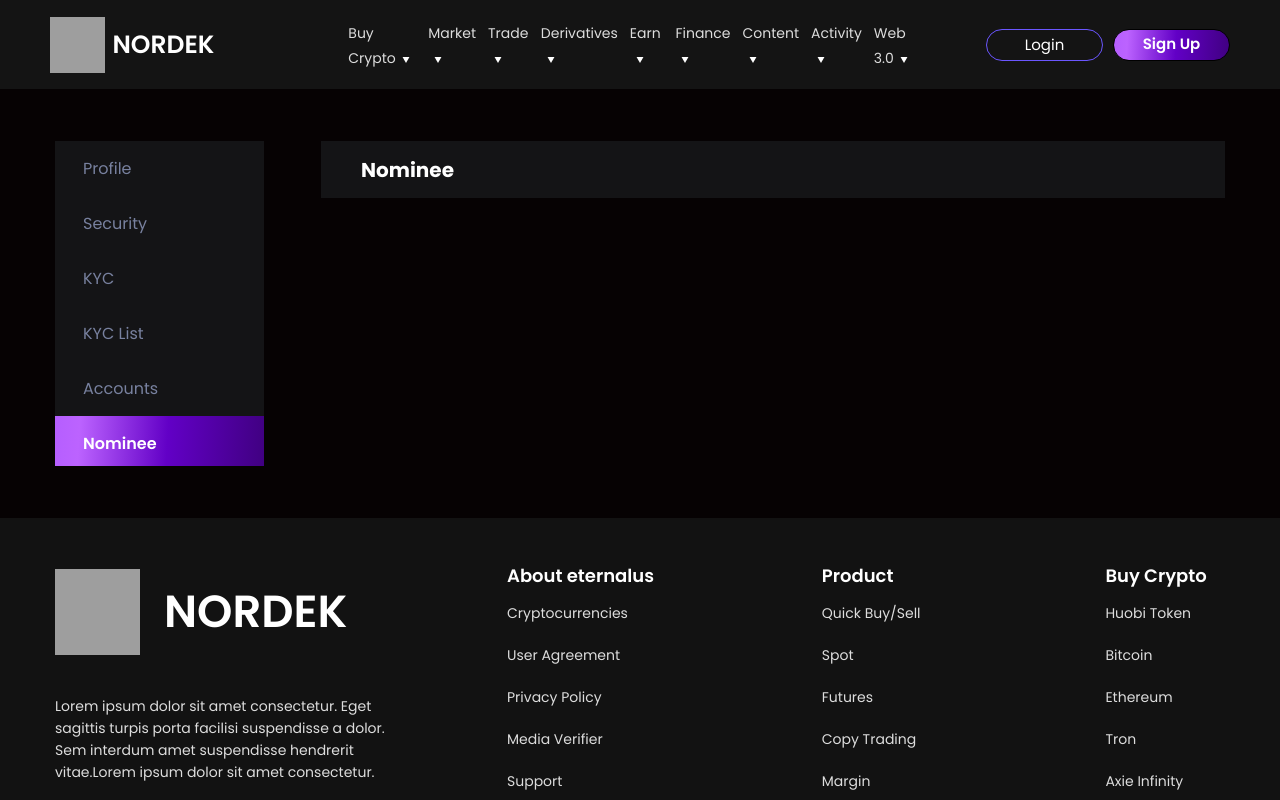
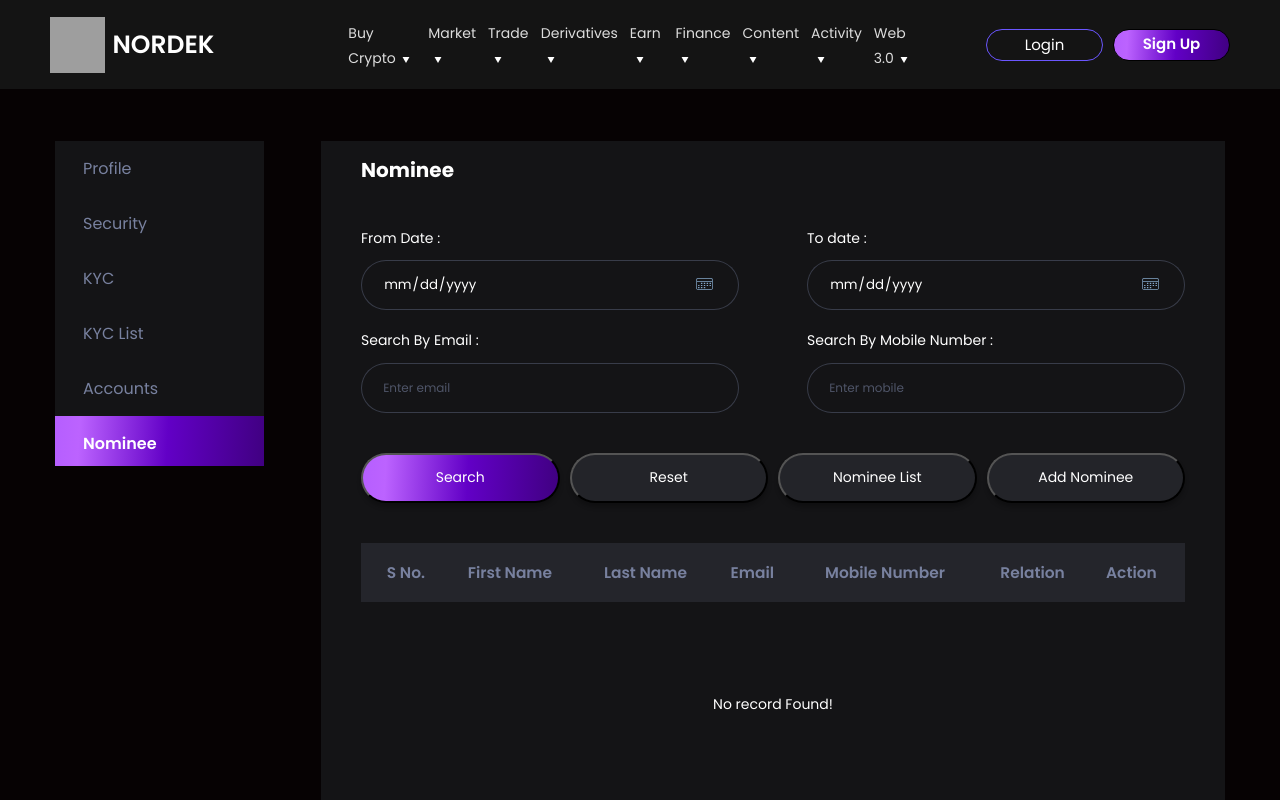
Before and after one commit to amrat98/ce-react, a React (Create React App) app: page /profile in a window 1280 px wide. Both pictures are taken after a click on the item "Nominee". Shown: the top 800 px of the page. Built offline with nearby package versions, Linux system fonts and the light colour scheme; grey boxes are pictures that could not be loaded.

Commit message:
Profile-Nominee-UI-Done

```diff
--- a/src/pages/profile/Profile.js
+++ b/src/pages/profile/Profile.js
@@ -9,6 +9,7 @@ import { ProfileInfo } from "./ProfileInfo";
 import { Kyc } from "./kyc/Kyc";
 import { Security } from "./security/Security";
 import { Account } from "./accounts/Accounts";
+import { Nominee } from "./nominee/Nominee";
 import "./Profile.css";
 const option = [
   { label: "Profile", bool: true },
@@ -61,6 +62,7 @@ export const Profile = () => {
                   {title === "Security" && <Security />}
                   {title === "KYC List" && <Kyc />}
                   {title === "Accounts" && <Account />}
+                  {title === "Nominee" && <Nominee/>}
                 </Template>
               </div>
             </div>
--- a/src/pages/profile/nominee/Nominee.css
+++ b/src/pages/profile/nominee/Nominee.css
@@ -0,0 +1,30 @@
+.Nominee-Container {
+  padding: 30px 40px;
+}
+.Nominee-Input-Container {
+  display: flex;
+  gap: 68px;
+}
+
+.Nominee-Input-Container > * {
+  flex: 1;
+  display: flex;
+  flex-direction: column;
+  gap: 20px;
+}
+
+.Nominee-Button-Container {
+  display: flex;
+  width: 100%;
+  gap: 10px;
+  margin: 40px 0px;
+}
+
+.Nominee-Accordian-Container > h1 {
+  color: #fff;
+  font-size: 20px;
+  font-style: normal;
+  font-weight: 600;
+  line-height: normal;
+  margin-bottom: 13px;
+}
--- a/src/pages/profile/nominee/Nominee.js
+++ b/src/pages/profile/nominee/Nominee.js
@@ -1,7 +1,68 @@
+import { useState } from "react";
+import { Input, DateInput } from "../../../components/input/Input";
+import { Button } from "../../../components/button/Button";
+import { Table } from "../../../components/table/CommonTable";
+import { Accordian } from "../../../components/accordian/Accordian";
+import "./Nominee.css";
+const TableHead = [
+  "S No.",
+  "First Name",
+  "Last Name",
+  "Email",
+  "Mobile Number",
+  "Relation",
+  "Action",
+];
 export const Nominee = () => {
-    return (
-        <div className="Nominee-Container">
-
+  const [faq, setFaq] = useState([
+    {
+      label: "Why add a nominee?",
+      value:
+        "Lorem ipsum dolor sit amet consectetur. Nisl neque non neque fermentum lacus mattis bibendum. Sed nibh dolor aliquet maecenas urna nulla. Senectus et lorem urna viverra aliquam faucibus purus erat rutrum. Lorem lorem tellus sed nibh non feugiat tempus auctor fusce.Lorem ipsum dolor sit amet consectetur.",
+      bool: false,
+    },
+    {
+      label: "How do I add a nominee?",
+      value:
+        "Lorem ipsum dolor sit amet consectetur. Nisl neque non neque fermentum lacus mattis bibendum. Sed nibh dolor aliquet maecenas urna nulla. Senectus et lorem urna viverra aliquam faucibus purus erat rutrum. Lorem lorem tellus sed nibh non feugiat tempus auctor fusce.Lorem ipsum dolor sit amet consectetur.",
+      bool: false,
+    },
+  ]);
+  const handleClick = (index) => {
+    setFaq((prevState) =>
+      prevState.map((item, ind) =>
+        ind === index ? { ...item, bool: true } : { ...item, bool: false }
+      )
+    );
+  };
+  return (
+    <div className="Nominee-Container">
+      <div className="Nominee-Input-Container">
+        <div className="Nominee-Input-Left">
+          <DateInput label={"From Date :"} placeholder={"dd/mm/yyyy"} />
+          <Input label={"Search By Email :"} placeholder={"Enter email"} />
         </div>
-    )
-}
+        <div className="Nominee-Input-Right">
+          <DateInput label={"To date :"} placeholder={"dd/mm/yyyy"} />
+          <Input
+            label={"Search By Mobile Number :"}
+            placeholder={"Enter mobile"}
+          />
+        </div>
+      </div>
+      <div className="Nominee-Button-Container">
+        <Button ClASSS={"blue"}>Search</Button>
+        <Button ClASSS={"black"}>Reset</Button>
+        <Button ClASSS={"black"}>Nominee List</Button>
+        <Button ClASSS={"black"}>Add nominee</Button>
+      </div>
+      <div className="Nominee-Table-Container">
+        <Table head={TableHead} />
+      </div>
+      <div className="Nominee-Accordian-Container">
+        <h1>Instructions</h1>
+        <Accordian data={faq} handle={handleClick}/>
+      </div>
+    </div>
+  );
+};
```
